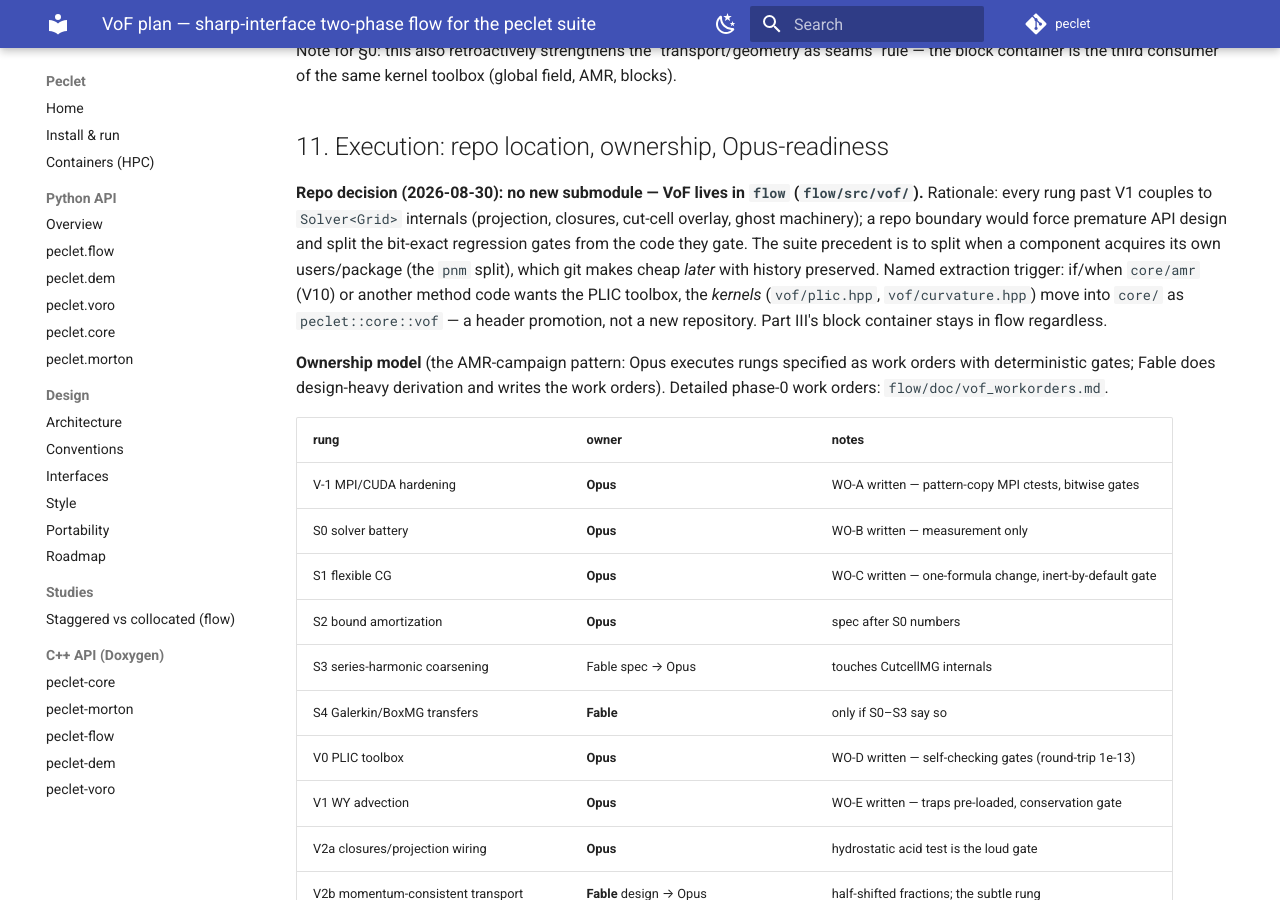
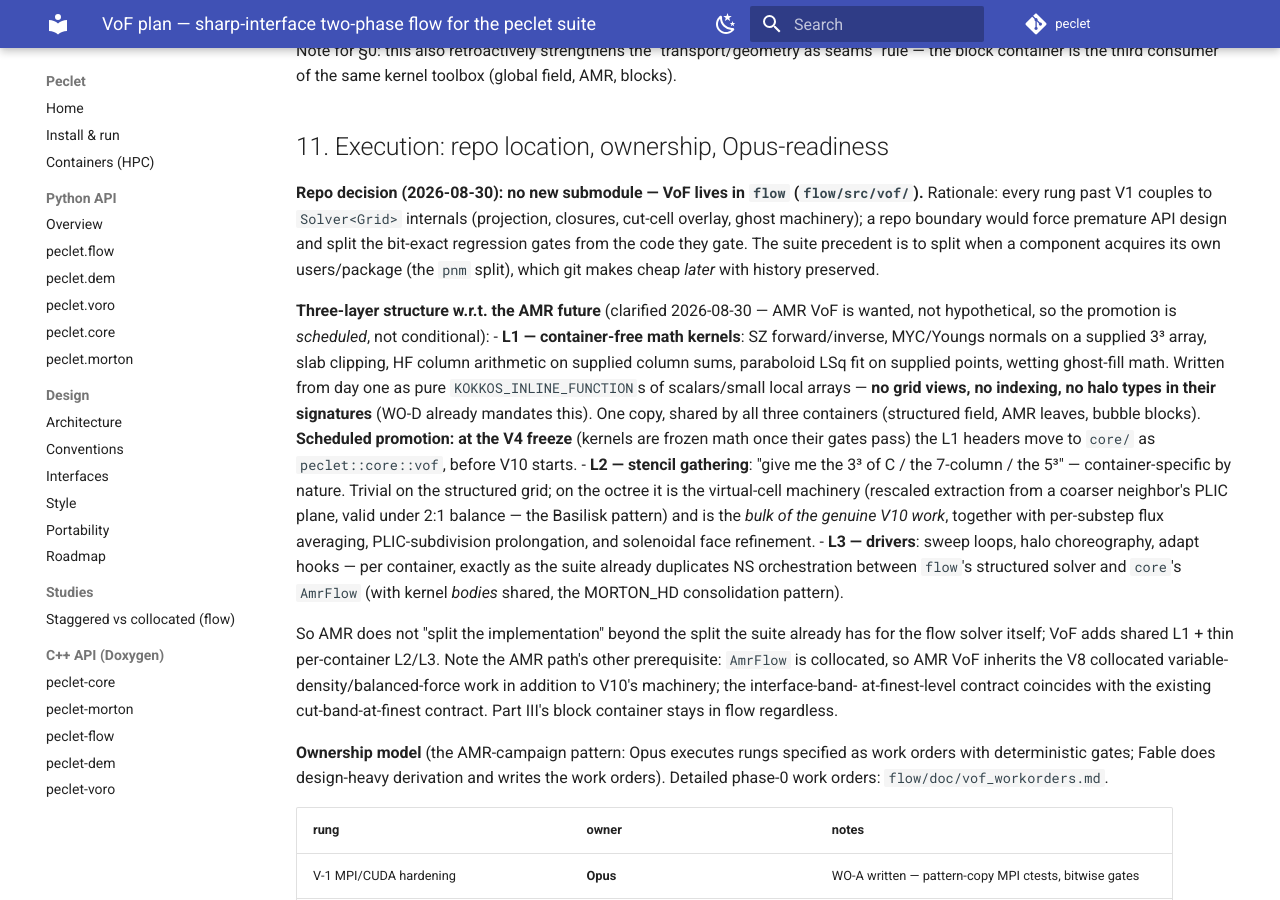
Before and after one commit to computational-chemical-engineering/peclet, an MkDocs documentation site: the page built from docs/VOF_PLAN.md, in a window 1280 px wide and 900 px high, scrolled down 10042 px. Built offline with MkDocs 1.6.1 and Material for MkDocs 9.7.7, drawn with Linux system fonts in a browser that asks for light colours; comment, search, counter and statistics services are not loaded.

Commit message:
flow bump + VOF_PLAN §11: L1/L2/L3 layering for AMR — scheduled core::vof promotion at V4 freeze
AMR VoF is wanted (user), so the kernel promotion is scheduled, not conditional:
L1 container-free math kernels (one copy, shared by structured/AMR/blocks; signature
rule enforced in WO-D) -> core at V4 freeze; L2 stencil gathering per container (octree
virtual cells = the bulk of V10); L3 drivers per container (the split the suite already
has for NS itself). AMR path also inherits the V8 collocated varRho prerequisite.

Co-Authored-By: Claude Fable 5 <noreply@anthropic.com>
Claude-Session: https://claude.ai/code/session_014qvoYadT5tXKFrJ7H9uhEB

```diff
--- a/docs/VOF_PLAN.md
+++ b/docs/VOF_PLAN.md
@@ -469,10 +469,34 @@ Rationale: every rung past V1 couples to `Solver<Grid>` internals (projection, c
 cut-cell overlay, ghost machinery); a repo boundary would force premature API design and
 split the bit-exact regression gates from the code they gate. The suite precedent is to
 split when a component acquires its own users/package (the `pnm` split), which git makes
-cheap *later* with history preserved. Named extraction trigger: if/when `core/amr` (V10)
-or another method code wants the PLIC toolbox, the *kernels* (`vof/plic.hpp`,
-`vof/curvature.hpp`) move into `core/` as `peclet::core::vof` — a header promotion, not a
-new repository. Part III's block container stays in flow regardless.
+cheap *later* with history preserved.
+
+**Three-layer structure w.r.t. the AMR future** (clarified 2026-08-30 — AMR VoF is wanted,
+not hypothetical, so the promotion is *scheduled*, not conditional):
+- **L1 — container-free math kernels**: SZ forward/inverse, MYC/Youngs normals on a
+  supplied 3³ array, slab clipping, HF column arithmetic on supplied column sums,
+  paraboloid LSq fit on supplied points, wetting ghost-fill math. Written from day one as
+  pure `KOKKOS_INLINE_FUNCTION`s of scalars/small local arrays — **no grid views, no
+  indexing, no halo types in their signatures** (WO-D already mandates this). One copy,
+  shared by all three containers (structured field, AMR leaves, bubble blocks).
+  **Scheduled promotion: at the V4 freeze** (kernels are frozen math once their gates
+  pass) the L1 headers move to `core/` as `peclet::core::vof`, before V10 starts.
+- **L2 — stencil gathering**: "give me the 3³ of C / the 7-column / the 5³" —
+  container-specific by nature. Trivial on the structured grid; on the octree it is the
+  virtual-cell machinery (rescaled extraction from a coarser neighbor's PLIC plane, valid
+  under 2:1 balance — the Basilisk pattern) and is the *bulk of the genuine V10 work*,
+  together with per-substep flux averaging, PLIC-subdivision prolongation, and solenoidal
+  face refinement.
+- **L3 — drivers**: sweep loops, halo choreography, adapt hooks — per container, exactly
+  as the suite already duplicates NS orchestration between `flow`'s structured solver and
+  `core`'s `AmrFlow` (with kernel *bodies* shared, the MORTON_HD consolidation pattern).
+
+So AMR does not "split the implementation" beyond the split the suite already has for the
+flow solver itself; VoF adds shared L1 + thin per-container L2/L3. Note the AMR path's
+other prerequisite: `AmrFlow` is collocated, so AMR VoF inherits the V8 collocated
+variable-density/balanced-force work in addition to V10's machinery; the interface-band-
+at-finest-level contract coincides with the existing cut-band-at-finest contract.
+Part III's block container stays in flow regardless.
 
 **Ownership model** (the AMR-campaign pattern: Opus executes rungs specified as
 work orders with deterministic gates; Fable does design-heavy derivation and writes the
```
